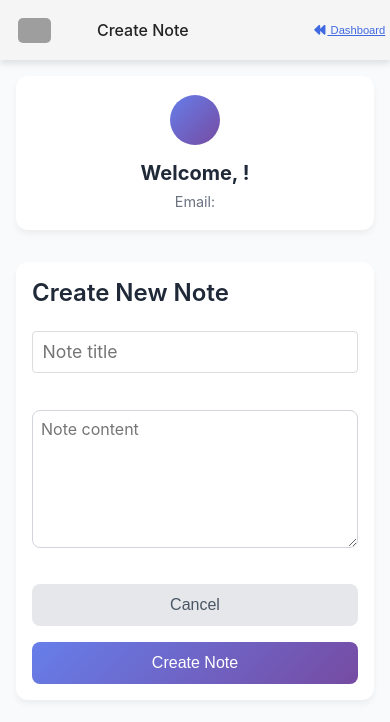
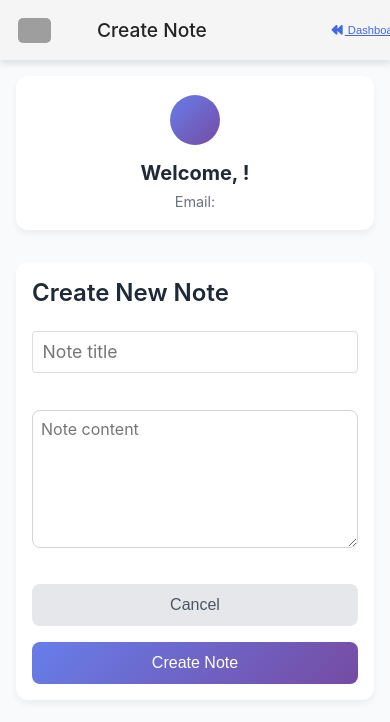
Before and after one commit to Shubhamsh1838/Highway_delite, a React (Create React App) app in the folder frontend/: page /create-note in a window 390 px wide. Shown: the top 722 px of the page. Built offline with nearby package versions, Linux system fonts and the light colour scheme; no server answers; grey boxes are pictures that could not be loaded.

Commit message:
Update Dashboard.css

```diff
--- a/frontend/src/pages/Dashboard.css
+++ b/frontend/src/pages/Dashboard.css
@@ -395,7 +395,7 @@
   .dashboard-header h2 {
   margin-left: 60%;
   display: flex;
-  font-size: 1.3rem;
+  font-size: 1.4rem;
   font-weight: 500;
   transition: all 0.2s ease;
 }
@@ -431,12 +431,14 @@
 
   .logout-btn {
     width: 80px;
+    font-size: 0.85rem;
     white-space: nowrap;
     margin-left: 24rem;
     transition: all 0.2s;
   }
   .dashboard-btn {
     width: 80px;
+    font-size: 0.85rem;
     margin-left: 21rem;
     white-space: nowrap;
     transition: all 0.2s;
@@ -511,7 +513,7 @@
  .dashboard-header h2 {
   margin-left: 30px;
   display: flex;
-  font-size: 1rem;
+  font-size: 1.2rem;
   font-weight: 500;
   gap: 0.8rem;
 }
@@ -555,7 +557,7 @@
     align-items: center;
     width: 100%;
     margin-right: 10%;
-    margin-left: 116px;
+    margin-left: 115px;
     padding: 0.1rem;
     transition: all 0.2s;
   }
```
